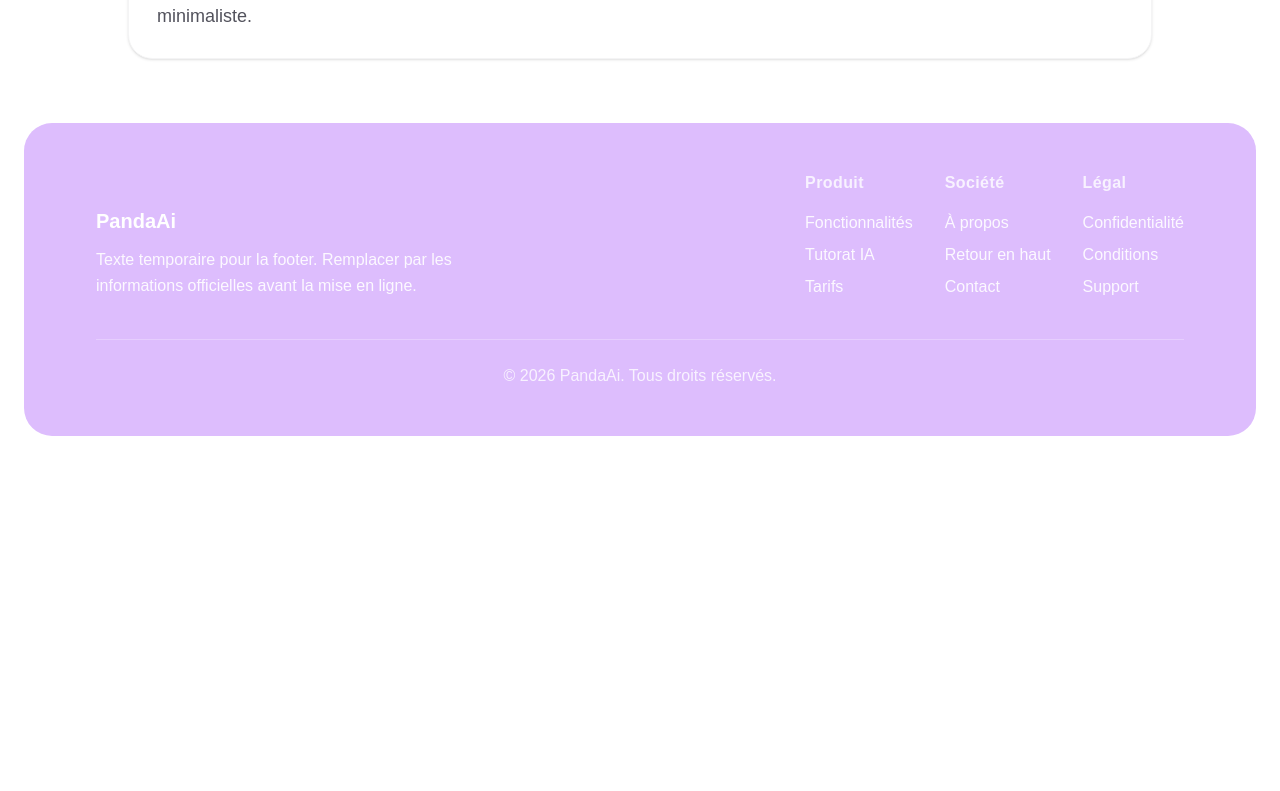
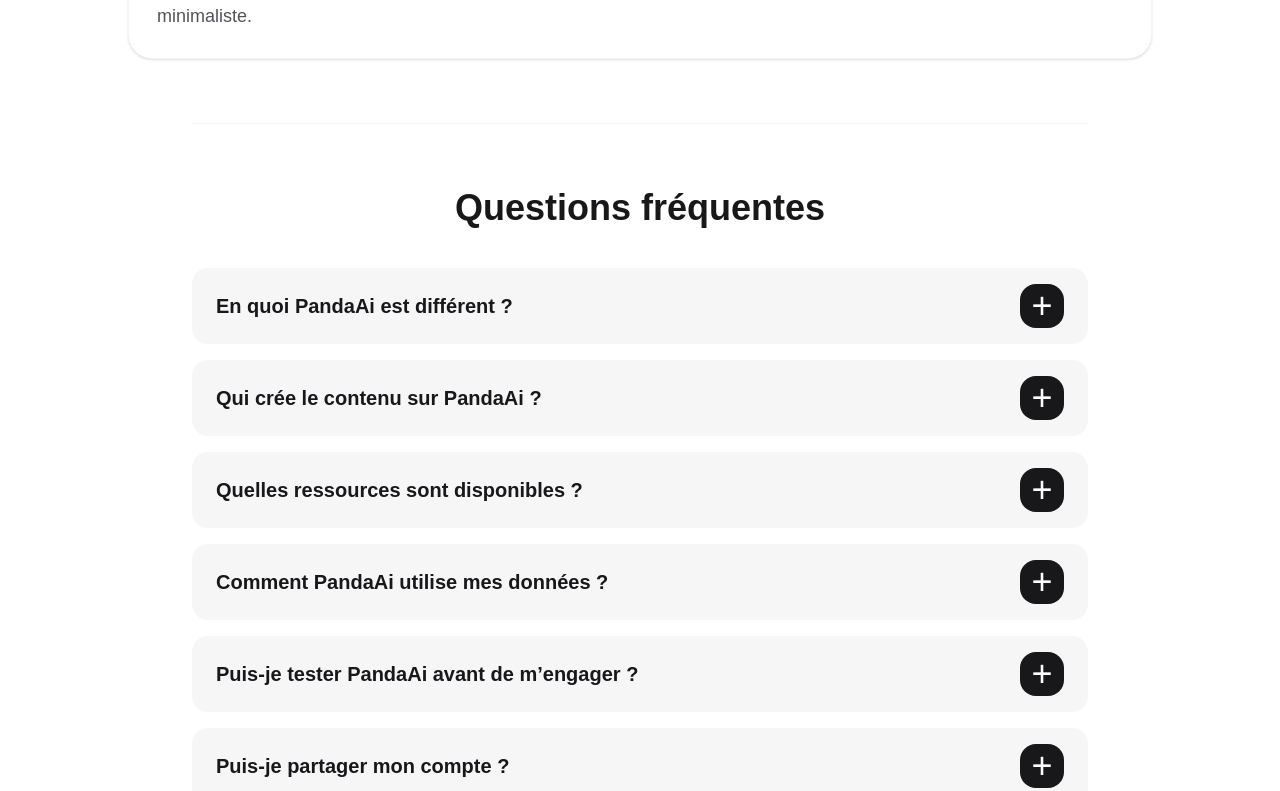
Before and after one commit to I2S9/pandaaiapp, a Next.js app: page /fr in a window 1280 px wide. Shown: the part 1749-2540 px from the top of the page. Before the commit the page ends 2209 px from the top, so only its background shows below. Built offline with nearby package versions, Linux system fonts and the light colour scheme.

Commit message:
Add FAQ section to homepage and French page for enhanced user support

```diff
--- a/src/app/fr/page.tsx
+++ b/src/app/fr/page.tsx
@@ -218,6 +218,65 @@
           </div>
         </section>
 
+        <section
+          id="faq"
+          className="mx-auto w-full max-w-4xl border-t border-zinc-100 py-16"
+        >
+          <h2 className="text-center text-4xl font-semibold text-zinc-900">
+            Questions fréquentes
+          </h2>
+          <div className="mt-10 space-y-4">
+            {[
+              {
+                question: "En quoi PandaAi est différent ?",
+                answer:
+                  "PandaAi transforme vos supports en flashcards, quiz, résumés et examens blancs basés sur votre cours. L’expérience combine rappel actif, répétition espacée et retours clairs pour un apprentissage structuré et efficace.",
+              },
+              {
+                question: "Qui crée le contenu sur PandaAi ?",
+                answer:
+                  "Vous importez vos documents et PandaAi génère les supports d’étude à partir de ce contenu. Rien n’est récupéré ailleurs, ce qui garantit un alignement fidèle avec votre programme.",
+              },
+              {
+                question: "Quelles ressources sont disponibles ?",
+                answer:
+                  "Flashcards, quiz adaptatifs, résumés et mode examen, tous construits depuis vos documents. Vous choisissez le périmètre, le niveau de difficulté et le nombre d’items.",
+              },
+              {
+                question: "Comment PandaAi utilise mes données ?",
+                answer:
+                  "Vos données servent uniquement à créer vos supports d’étude et à améliorer votre expérience. Elles ne sont pas partagées avec des tiers, et vous pouvez supprimer votre contenu à tout moment.",
+              },
+              {
+                question: "Puis-je tester PandaAi avant de m’engager ?",
+                answer:
+                  "Oui, l’expérience gratuite permet d’essayer tout le cycle d’étude avec des limites. Vous pouvez générer un petit nombre de flashcards et de quiz pour valider le workflow.",
+              },
+              {
+                question: "Puis-je partager mon compte ?",
+                answer:
+                  "Pour de meilleurs résultats et la confidentialité, un compte par apprenant est recommandé. Le suivi de progression est personnalisé et devient moins fiable en cas de partage.",
+              },
+            ].map((item) => (
+              <details
+                key={item.question}
+                className="group rounded-2xl bg-zinc-100/80 px-6 py-4"
+              >
+                <summary className="flex cursor-pointer items-center justify-between text-xl font-semibold text-zinc-900">
+                  <span>{item.question}</span>
+                  <span className="flex h-11 w-11 items-center justify-center rounded-2xl bg-zinc-900 text-white">
+                    <span className="text-4xl font-light leading-none transition-transform group-open:rotate-45">
+                      +
+                    </span>
+                  </span>
+                </summary>
+                <div className="mt-3 text-base text-zinc-600">
+                  {item.answer}
+                </div>
+              </details>
+            ))}
+          </div>
+        </section>
 
       </main>
       <footer className="w-full px-6 pb-6">
--- a/src/app/page.tsx
+++ b/src/app/page.tsx
@@ -199,9 +199,68 @@
               PandaAi turns your own materials into a structured study loop of
               practice, feedback, and review with a calm, minimal interface.
             </p>
-        </div>
+          </div>
         </section>
 
+        <section
+          id="faq"
+          className="mx-auto w-full max-w-4xl border-t border-zinc-100 py-16"
+        >
+          <h2 className="text-center text-4xl font-semibold text-zinc-900">
+            Frequently Asked Questions
+          </h2>
+          <div className="mt-10 space-y-4">
+            {[
+              {
+                question: "How is PandaAi different?",
+                answer:
+                  "PandaAi transforms your own materials into flashcards, quizzes, summaries, and exam practice so you study from what your class actually covers. It combines active recall and spaced repetition with a calm interface, so you get structure, feedback, and progress in one place.",
+              },
+              {
+                question: "Who creates the content on PandaAi?",
+                answer:
+                  "You do. You upload PDFs, notes, or text, and PandaAi turns that source into study assets tailored to your course. Nothing is pulled from external sources, so the output stays aligned with your curriculum and goals.",
+              },
+              {
+                question: "What resources can I access on PandaAi?",
+                answer:
+                  "You can generate flashcards, adaptive quizzes, concise summaries, and a structured exam mode. Everything is built from your uploads, and you can choose the scope, difficulty, and number of items each time.",
+              },
+              {
+                question: "How does PandaAi use my data?",
+                answer:
+                  "Your content is used only to create your study materials and improve your experience in the app. We do not share your files with third parties, and you can remove your content at any time.",
+              },
+              {
+                question: "Can I try PandaAi before committing?",
+                answer:
+                  "Yes. The free experience lets you try the full study loop with limited usage so you can see the value before upgrading. You can generate a small set of flashcards and quizzes to test the workflow.",
+              },
+              {
+                question: "Can I share my account with friends or family?",
+                answer:
+                  "For the best learning outcomes and privacy, each learner should use their own account. Progress, recommendations, and mastery tracking are personalized, so sharing an account reduces accuracy.",
+              },
+            ].map((item) => (
+              <details
+                key={item.question}
+                className="group rounded-2xl bg-zinc-100/80 px-6 py-4"
+              >
+                <summary className="flex cursor-pointer items-center justify-between text-xl font-semibold text-zinc-900">
+                  <span>{item.question}</span>
+                  <span className="flex h-11 w-11 items-center justify-center rounded-2xl bg-zinc-900 text-white">
+                    <span className="text-4xl font-light leading-none transition-transform group-open:rotate-45">
+                      +
+                    </span>
+                  </span>
+                </summary>
+                <div className="mt-3 text-base text-zinc-600">
+                  {item.answer}
+                </div>
+              </details>
+            ))}
+          </div>
+        </section>
 
       </main>
       <footer className="w-full px-6 pb-6">
```
